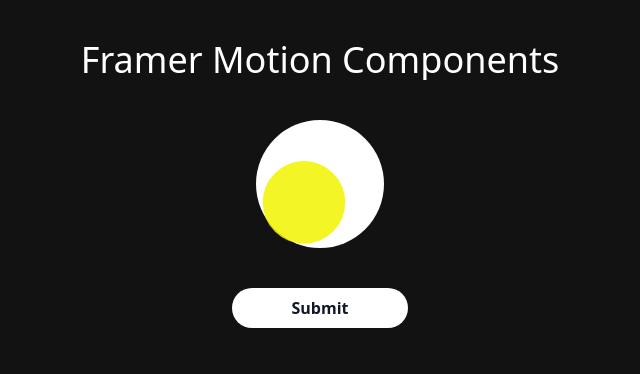
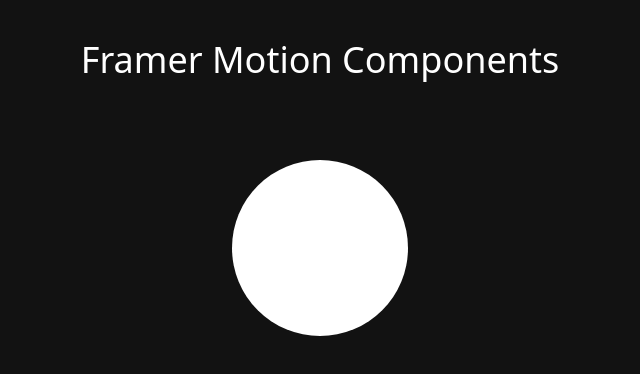
Before and after one commit to simplyObare/frame-motion, a React (Vite) app: page / in a window 1280 px wide. Shown: the top 374 px of the page, without its empty margins (320-960 px from the left). Built offline with nearby package versions, Linux system fonts and the light colour scheme.

Commit message:
drag gesture

```diff
--- a/src/App.jsx
+++ b/src/App.jsx
@@ -1,6 +1,7 @@
 import './App.css'
-import ExitandEnterAnimation from './framer-components/ExitandEnterAnimation'
-import { GestureButton } from './framer-components/GestureButton'
+import { DraggableDiv } from './framer-components/DraggableDiv'
+// import ExitandEnterAnimation from './framer-components/ExitandEnterAnimation'
+// import { GestureButton } from './framer-components/GestureButton'
 // import { ProgressiveBar } from './framer-components/ProgressiveBar'
 
 export default function App() {
@@ -10,9 +11,10 @@
         Framer Motion Components
       </h1>
       {/* <ProgressiveBar />*/}
-      <ExitandEnterAnimation />
+      {/* <ExitandEnterAnimation />
 
-      <GestureButton />
+      <GestureButton /> */}
+      <DraggableDiv />
     </div>
   )
 }
--- /dev/null
+++ b/src/framer-components/DraggableDiv.jsx
@@ -0,0 +1,18 @@
+import { motion } from 'motion/react'
+
+export const DraggableDiv = () => {
+  return (
+    <motion.div
+      drag
+      whileDrag={{ scale: 1.2, backgroundColor: 'fuchsia' }}
+      dragConstraints={{
+        top: 0,
+        left: 0,
+        right: window.innerWidth,
+        bottom: window.innerHeight,
+      }}
+      dragTransition={{ bounceStiffness: 600, bounceDamping: 20 }}
+      className="w-44 h-44 rounded-full bg-white mt-20 mx-auto cursor-pointer"
+    ></motion.div>
+  )
+}
```
